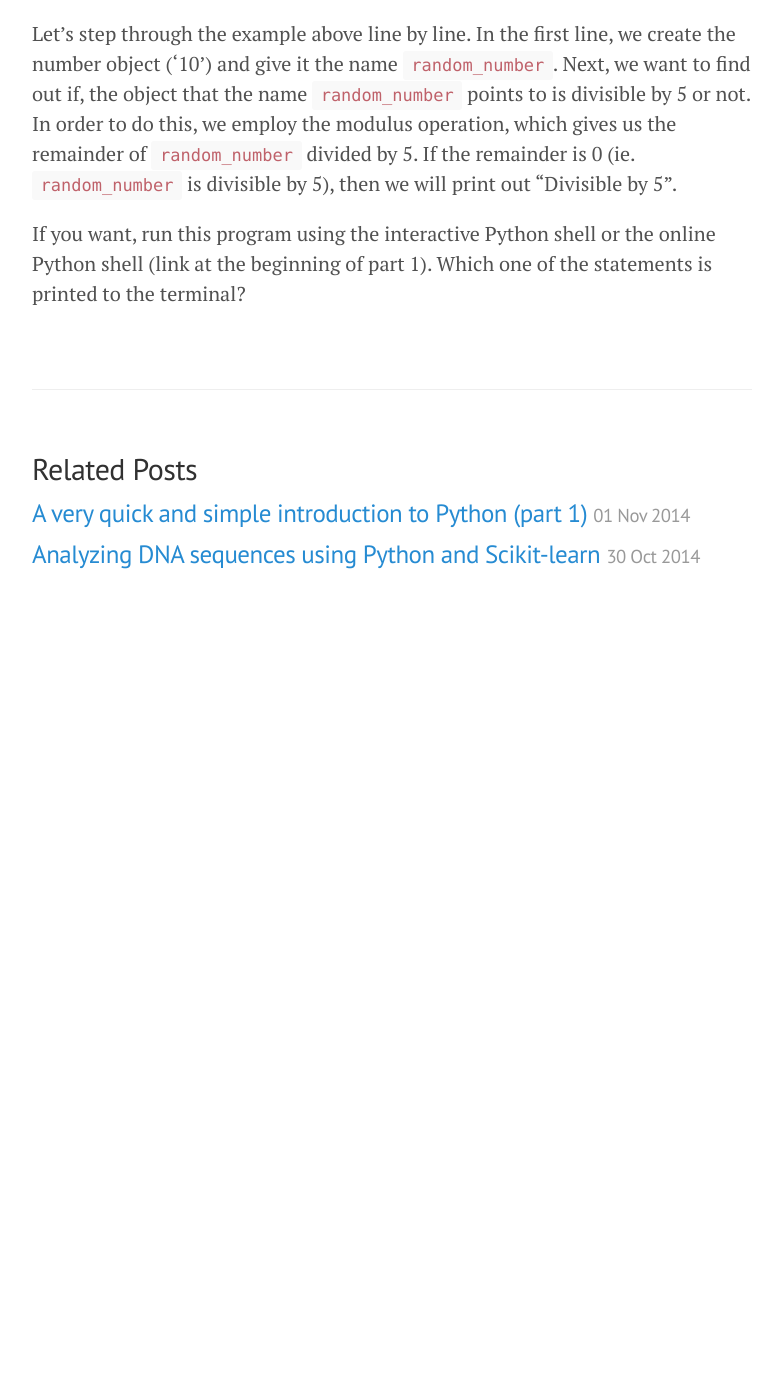
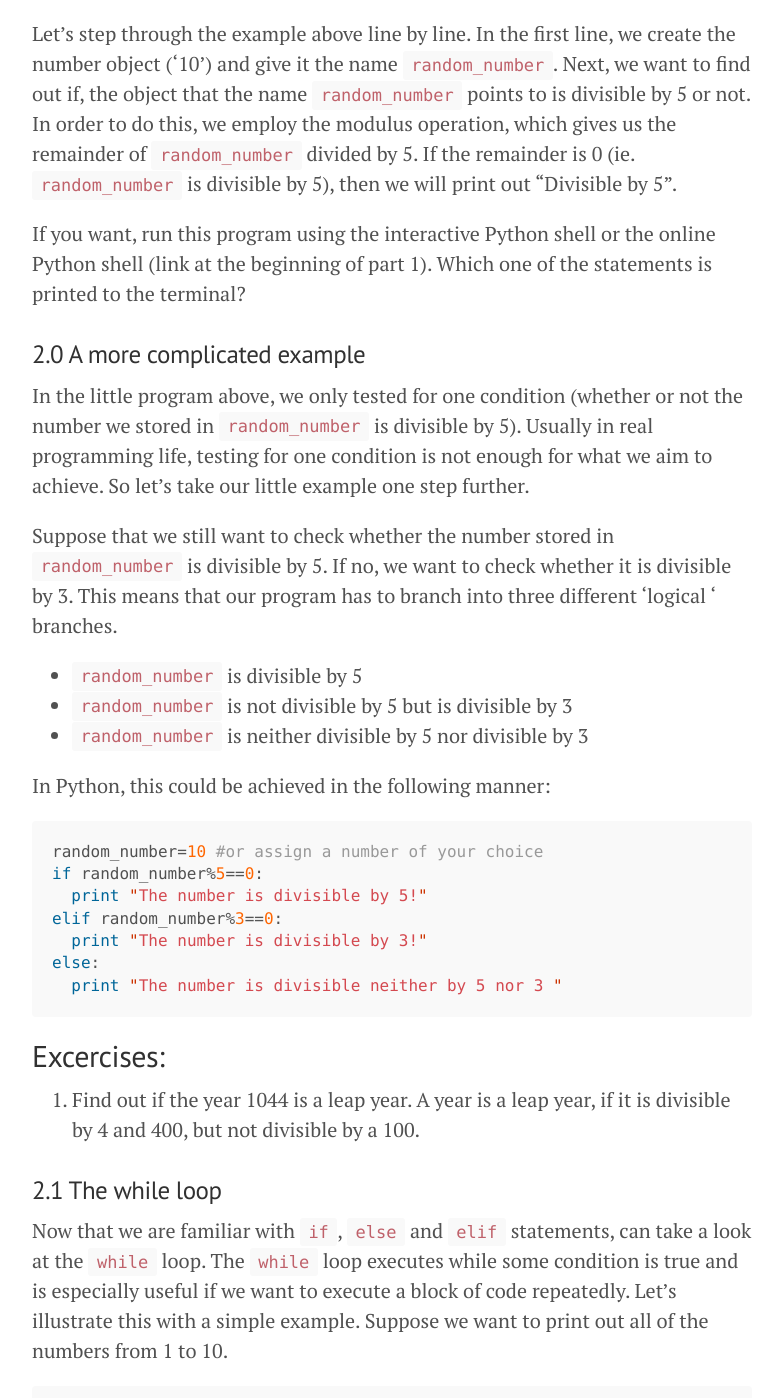
Before and after one commit to Winterflower/winterflower.github.io, a Jekyll site: the page built from _posts/2014-11-02-a-very-simple-introduction-to-python-part2.md, in a window 1280 px wide and 1400 px high, scrolled down 1177 px. Shown: the whole window, without its empty margins (248-1029 px from the left). Built offline with Jekyll 4.4.1, drawn with Linux system fonts in a browser that asks for light colours; Markdown is read by kramdown in place of the engine named in the settings; before the commit the page ends 1807 px from its top, so only the background shows below that; some of the changed text lies outside the part shown.

Commit message:
more on while loops

````diff
--- a/_posts/2014-11-02-a-very-simple-introduction-to-python-part2.md
+++ b/_posts/2014-11-02-a-very-simple-introduction-to-python-part2.md
@@ -55,3 +55,71 @@ is divisible by 5), then we will print out "Divisible by 5".
 If you want, run this program using the interactive Python shell
 or the online Python shell (link at the beginning of part 1).
 Which one of the statements is printed to the terminal?
+
+###2.0 A more complicated example
+In the little program above, we only tested for one condition (whether
+  or not the number we stored in `random_number` is divisible by 5).
+Usually in real programming life, testing for one condition
+is not enough for what we aim to achieve. So let's take
+our little example one step further.
+
+Suppose that we still want to check whether the number
+stored in `random_number` is divisible by 5. If no, we
+want to check whether it is divisible by 3. This
+means that our program has to branch into three different
+'logical ' branches.
+* `random_number` is divisible by 5
+* `random_number` is not divisible by 5 but is divisible by 3
+* `random_number` is neither divisible by 5 nor divisible by 3
+
+In Python, this could be achieved in the following manner:
+
+```python
+random_number=10 #or assign a number of your choice
+if random_number%5==0:
+  print "The number is divisible by 5!"
+elif random_number%3==0:
+  print "The number is divisible by 3!"
+else:
+  print "The number is divisible neither by 5 nor 3 "
+```
+
+
+##Excercises:
+1. Find out if the year 1044 is a leap year.
+A year is a leap year, if it is divisible by 4 and 400,
+but not divisible by a 100.
+
+###2.1 The while loop
+Now that we are familiar with `if`, `else` and `elif`
+statements, can take a look at the `while` loop.
+The `while` loop executes while some condition is true and
+is especially useful if we want to execute a block of code repeatedly.
+Let's illustrate this with a simple example.
+Suppose we want to print out all of the numbers from 1 to 10.
+
+```python
+number=1   #the initial number
+while number<11:
+  print number
+  number+=1
+```
+As we can see from the example above, a `while`
+statement is declared with the following syntax
+
+```python
+while test:
+  do something
+```
+
+The loop will keep executing until the `test` becomes false.
+In the little number printing example, the test in the while
+statement evaluates whether the number object referenced
+by `number` is less than 11. If yes, the statements
+inside the `while` block are executed.
+
+
+####A Word of Warning: Do not write infinite loops!
+Whn writing your first `while` loops, it's easy to forget
+to make sure that the loop terminates.
+What would happen if we leave out the statement `number+=1`?
````
